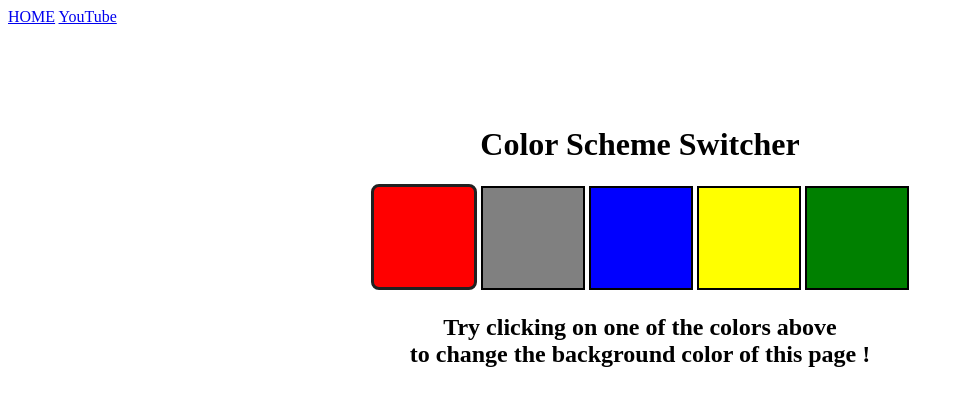
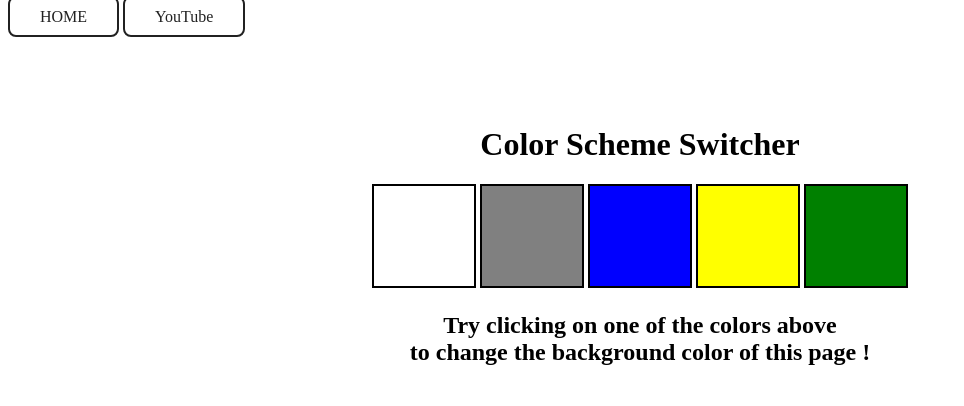
Before and after one commit to Abhisheksingh-2/javascript, a plain HTML site: page Projects/Project_1/index.html in a window 1280 px wide. Shown: the whole page, without its empty margins (0-964 px from the left). Drawn offline with Linux system fonts and the light colour scheme.

Commit message:
StyleSheet

```diff
--- a/Projects/Project_1/style_2.css
+++ b/Projects/Project_1/style_2.css
@@ -1,7 +1,8 @@
-#white {
-    background-color:red;
-    padding: 10px 30 px;
-    border-radius: 8px;
-    text-decoration: none;
-    border: 3px solid #212121;
+a {
+background-color: #fff;
+padding: 10px 30px;
+border-radius: 8px;
+color: #212121;
+text-decoration: none;
+border: 2px solid #212121;
 }
```
